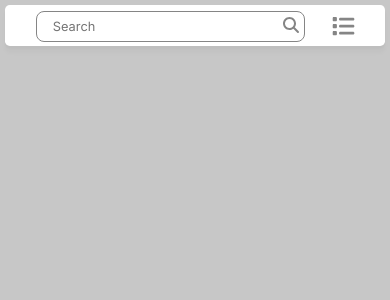
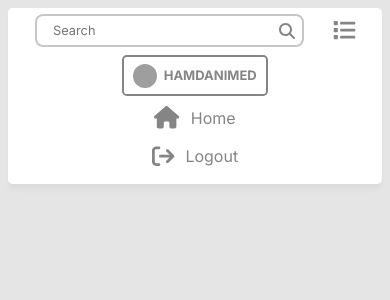
Before and after one commit to hamdanimed/angular-blog, an Angular app: page / in a window 390 px wide. Shown: the top 300 px of the page. Built offline with nearby package versions, Linux system fonts and the light colour scheme; grey boxes are pictures that could not be loaded.

Commit message:
header menu button works now and animated!

```diff
--- a/src/app/header/header.component.css
+++ b/src/app/header/header.component.css
@@ -15,11 +15,13 @@
 }
 .header-bar{
     display: flex;
+    position: sticky;
+    top: 0.5rem;
     align-items: center;
     justify-content: space-between;
-    margin: 0.3rem;
+    margin: 0.5rem;
     background-color: white;
-    padding: 0 0.9rem;
+    padding: 0.25rem 0.5rem;
     border-radius: 0.3rem;
     box-shadow: 0px 6.6501px 5.32008px rgba(0, 0, 0, 0.0282725), 0px 2.76726px 2.21381px rgba(0, 0, 0, 0.0196802);
 }
@@ -27,8 +29,8 @@
     display: flex;
     flex-direction: row;
     align-items: center;
-    padding: 0.4rem;
     gap: 0rem;
+
 }
 .search-div {
     display: flex;
@@ -36,20 +38,21 @@
     align-items: center;
     justify-content: space-around;
 }
+.search-bar{
+    display:flex;
+    align-items: center;
+}
 .search-bar > input{
     padding: 0.3rem 1rem;
     border-radius: .5rem;
     outline: none;
-    border: 1px solid var(--primary-grey);
+    border: 2px solid var(--secondary-grey);
     width: 40vw;
     font-size: 0.8rem;
 }
 .search-icon{
     font-size: 1rem;
-    position: relative;
-    left:0;
-    margin-left: -1.4rem;
-    z-index: 999;
+    margin-left: -1.6rem;
 }
 .logout-btn{
     margin-left: 1rem;
@@ -90,7 +93,10 @@
 }
 .list-icon {
     display:none;
+    margin-top: -0.1rem;
+    cursor: pointer;
 }
+
 
 @media screen and (max-width:450px) {
     .home-mobile{
@@ -98,15 +104,19 @@
     }
     .header-bar{
         display: block;
-        height: 2.6rem;
+        height: 2.8rem;
+        transition: height 0.5s ease-in-out;
         flex-direction: column;
         padding-top: 0.4rem;
-        overflow: hidden;
+        overflow: clip;
         transition-duration: 0.4s;
     }
     .home-icon{
         display: none;
 
+    }
+    .header-nav{
+        padding-top: 0.5rem;
     }
     .search-div{
         width: 100%;
@@ -125,11 +135,12 @@
         width:100%;
     }
     .header-nav > a{
-        width: 50vw;
+        margin-left:0;
+        padding: 0 2rem;
         justify-content: center;
     }
     .header-nav > :first-child{
-        width: auto;
+        padding: 0.4rem 0.6rem;
     }
     .logout-btn > span{
         display: flex;
@@ -138,5 +149,23 @@
         display :flex;
     }
 
+    .open-nav{
+        height:11rem;
+    }
+    hr{
+        margin: 0;
+        padding: 0;
+        margin-top: -0.18rem;
+        z-index: 999;
+        top:0;
+        color: white;
+        width:0;
+        transition: all 0.5s ease-in-out;
+        border: solid 1px;
+    }
+    .header-nav > a:hover hr{
+        color: var(--primary-grey);
+        width: 100%;
+    }
 
 }
--- a/src/app/header/header.component.html
+++ b/src/app/header/header.component.html
@@ -1,5 +1,5 @@
 
-<header class="header-bar">
+<header class="header-bar {{navOpen}}">
     <div>
         <a href="/"><fa-icon class="home-icon header-icon" [icon]="faHome"></fa-icon></a></div>
         <div class="search-div">
@@ -7,9 +7,7 @@
                 <input type="text" placeholder="Search">
                 <fa-icon class="header-icon search-icon" [icon]="faSearch"></fa-icon>
             </div>
-            <div class="list-div">
-                <fa-icon class="list-icon header-icon" [icon]="faList"></fa-icon>
-            </div>
+            <fa-icon class="list-icon header-icon" [icon]="faList" (click)="toggleMenu()"></fa-icon>
         </div>
 
         <nav class="header-nav" id="header-nav">
@@ -20,7 +18,8 @@
             </a>
             <a href="#" class="home-mobile">
                 <fa-icon class="header-icon" [icon]="faHome"></fa-icon>
-                <span>Home</span>
+                <span>Home <hr></span>
+
             </a>
 
             <a href="#" class="logout-btn">
--- a/src/app/header/header.component.ts
+++ b/src/app/header/header.component.ts
@@ -6,10 +6,17 @@ import {faHome,faSignOut,faList,faSearch} from '@fortawesome/free-solid-svg-icon
   templateUrl: './header.component.html',
   styleUrls: ['./header.component.css']
 })
+
+
 export class HeaderComponent {
   faHome=faHome;
   faSignOut = faSignOut;
   faList = faList;
   faSearch = faSearch;
+  navOpen="open-nav";
+  toggleMenu(){
+    console.log("toggleMenu");
+    this.navOpen = (this.navOpen==="")?"open-nav":"";
+  }
 
 }
--- a/src/styles.css
+++ b/src/styles.css
@@ -41,7 +41,7 @@ body {
 
   max-width: 1440px;
   margin:0 auto;
-  background-color: #ffffff;
+  background-color: var(--bg-grey);
 
   font-family: 'Inter';
 }
@@ -89,13 +89,10 @@ select {
     --secondary-grey:#C7C7C7;
     --accent-grey:#606060;
     --green:#3D9B90;
+    --bg-grey : #E5E5E5;
 
     --font-bold:700;
     --font-medium:500;
     --font-regular:400;
     --font-light:300;
 }
-
-body{
-  background-color: var(--secondary-grey);
-}
```
